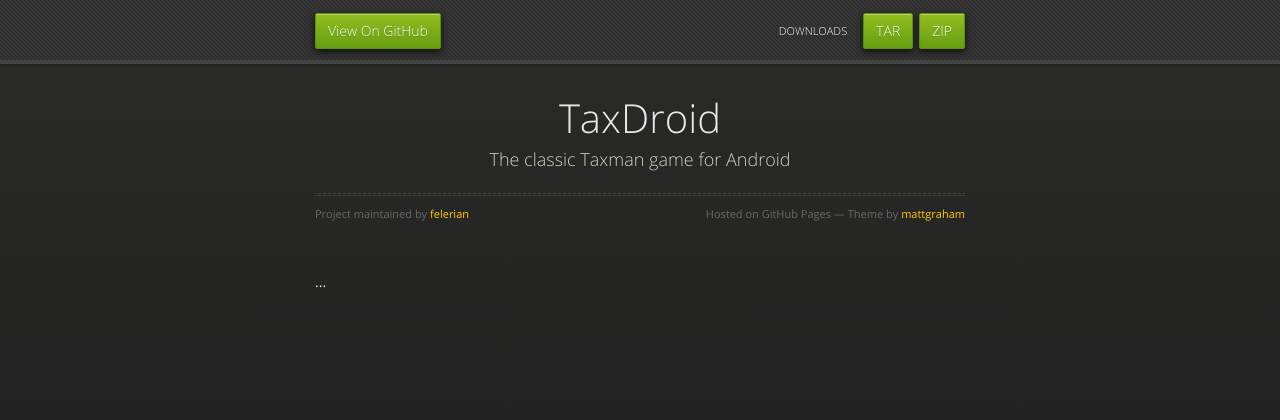
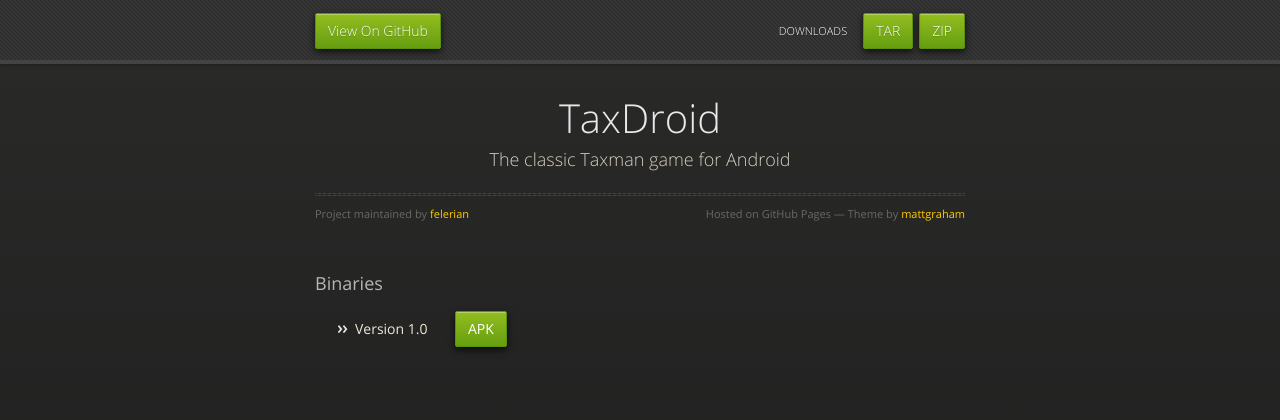
Before and after one commit to felerian/taxdroid, a plain HTML site: page index.html in a window 1280 px wide. Drawn offline with nearby package versions, Linux system fonts and the light colour scheme.

Commit message:
Added binary for version 1.0

```diff
--- a/index.html
+++ b/index.html
@@ -38,7 +38,10 @@
           <span class="credits right">Hosted on GitHub Pages &mdash; Theme by <a href="http://twitter.com/#!/michigangraham">mattgraham</a></span>
         </div>
 
-        <p>...</p>
+        <h3>Binaries</h3>
+        <ul>
+            <li><span style="display: inline-block; width: 100px">Version 1.0</span><a class="downloads" href="binaries/TaxDroid_1.0.apk">APK</a></li>
+        </ul>
       </section>
 
     </div>
--- a/stylesheets/styles.css
+++ b/stylesheets/styles.css
@@ -849,3 +849,45 @@ section #title .credits.right {
     display: none;
   }
 }
+
+a.downloads {
+  color: white;
+  border: 1px solid #5d910b;
+  background: -webkit-gradient(linear, 50% 0%, 50% 100%, color-stop(0%, #93bd20), color-stop(100%, #659e10));
+  background: -webkit-linear-gradient(#93bd20, #659e10);
+  background: -moz-linear-gradient(#93bd20, #659e10);
+  background: -o-linear-gradient(#93bd20, #659e10);
+  background: -ms-linear-gradient(#93bd20, #659e10);
+  background: linear-gradient(#93bd20, #659e10);
+  -moz-border-radius: 2px;
+  -webkit-border-radius: 2px;
+  -o-border-radius: 2px;
+  -ms-border-radius: 2px;
+  -khtml-border-radius: 2px;
+  border-radius: 2px;
+  -moz-box-shadow: inset 0px 1px 0px rgba(255, 255, 255, 0.3), 0px 3px 7px rgba(0, 0, 0, 0.7);
+  -webkit-box-shadow: inset 0px 1px 0px rgba(255, 255, 255, 0.3), 0px 3px 7px rgba(0, 0, 0, 0.7);
+  -o-box-shadow: inset 0px 1px 0px rgba(255, 255, 255, 0.3), 0px 3px 7px rgba(0, 0, 0, 0.7);
+  box-shadow: inset 0px 1px 0px rgba(255, 255, 255, 0.3), 0px 3px 7px rgba(0, 0, 0, 0.7);
+  background-color: #93bd20;
+  padding: 10px 12px;
+  margin-top: 6px;
+  line-height: 14px;
+  font-size: 14px;
+  display: inline-block;
+  text-align: center;
+}
+a.downloads:hover {
+  background: -webkit-gradient(linear, 50% 0%, 50% 100%, color-stop(0%, #749619), color-stop(100%, #527f0e));
+  background: -webkit-linear-gradient(#749619, #527f0e);
+  background: -moz-linear-gradient(#749619, #527f0e);
+  background: -o-linear-gradient(#749619, #527f0e);
+  background: -ms-linear-gradient(#749619, #527f0e);
+  background: linear-gradient(#749619, #527f0e);
+  background-color: #659e10;
+  border: 1px solid #527f0e;
+  -moz-box-shadow: inset 0px 1px 1px rgba(0, 0, 0, 0.2), 0px 1px 0px rgba(0, 0, 0, 0);
+  -webkit-box-shadow: inset 0px 1px 1px rgba(0, 0, 0, 0.2), 0px 1px 0px rgba(0, 0, 0, 0);
+  -o-box-shadow: inset 0px 1px 1px rgba(0, 0, 0, 0.2), 0px 1px 0px rgba(0, 0, 0, 0);
+  box-shadow: inset 0px 1px 1px rgba(0, 0, 0, 0.2), 0px 1px 0px rgba(0, 0, 0, 0);
+}
```
Also changed, not shown: 2 other files.
